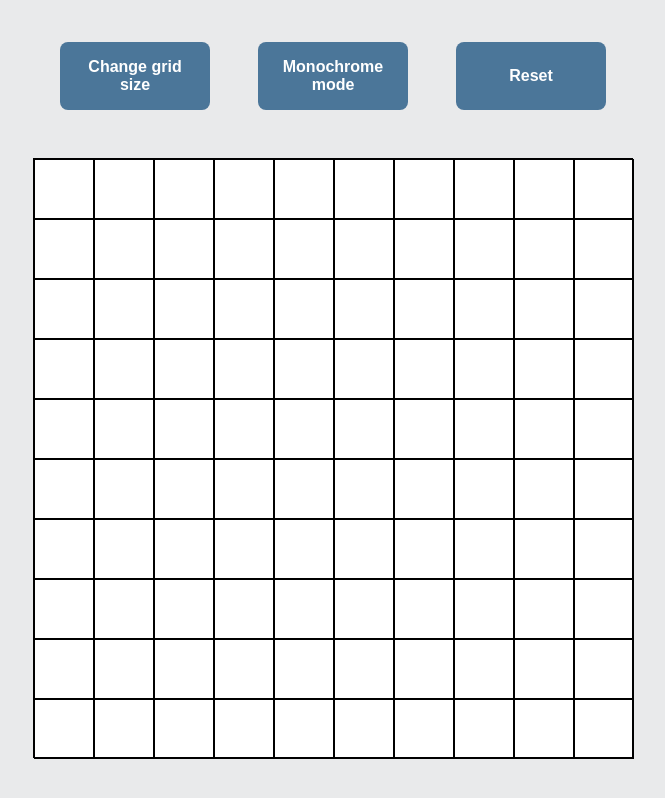
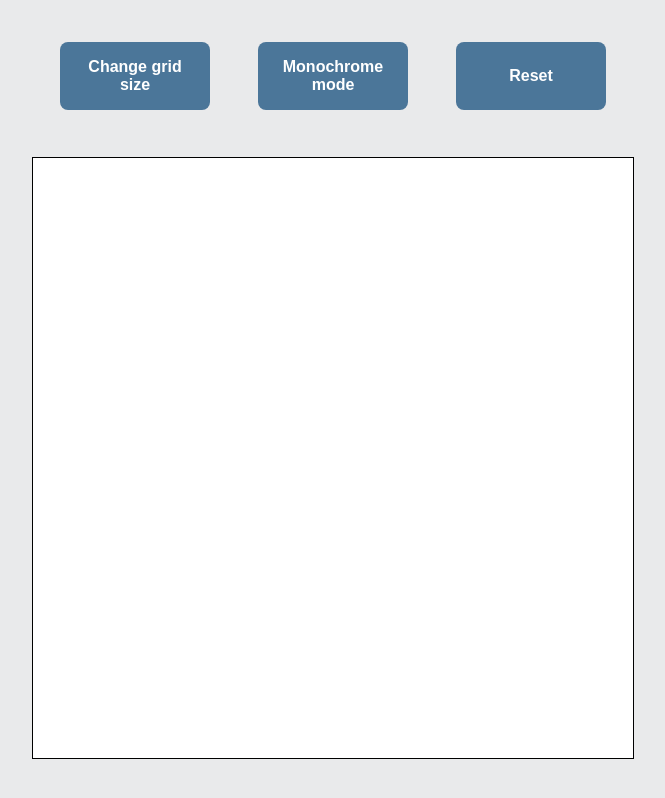
Before and after one commit to dgomola314/etch-a-sketch, a plain HTML site: page index.html in a window 1280 px wide. Shown: the whole page, without its empty margins (307-972 px from the left). Drawn offline with Linux system fonts and the light colour scheme.

Commit message:
Remove borders of individual boxes

```diff
--- a/style.css
+++ b/style.css
@@ -41,9 +41,5 @@ button:hover {
     width: 600px;
     height: 600px;
     display: flex;
-    border: 1px solid #000;
+    outline: 1px solid #000;
 }
-
-.col {
-    border: 1px solid #000;
-}
```
